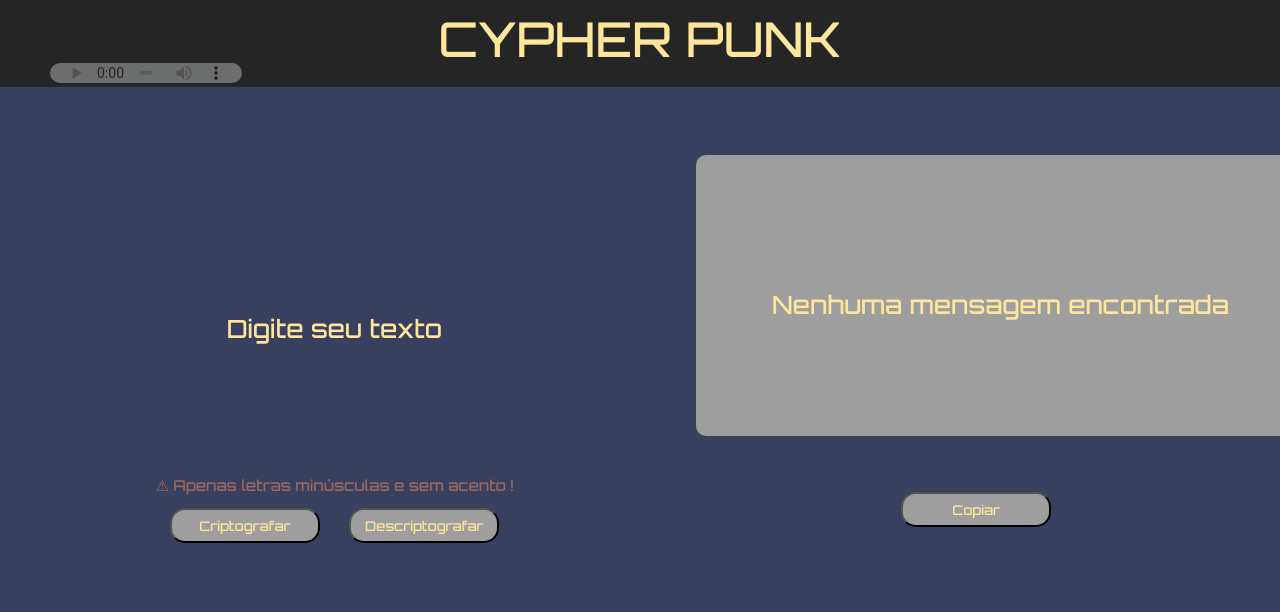
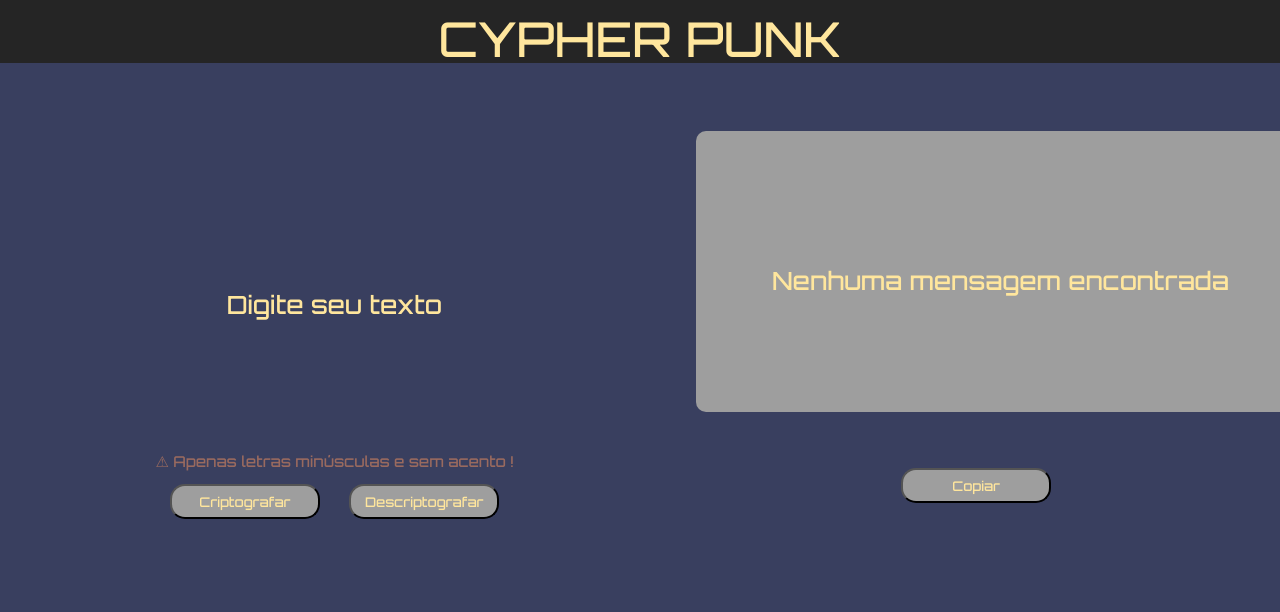
Before and after one commit to o-bobby/-challengeonedecodificador5, a plain HTML site: page index.html in a window 1280 px wide. Shown: the top 612 px of the page. Drawn offline with Linux system fonts and the light colour scheme; grey boxes are pictures that could not be loaded.

Commit message:
Update index.html

```diff
--- a/index.html
+++ b/index.html
@@ -14,7 +14,6 @@
                                        <!---Banner area-->
     <header class="banner">
         <h1 class="main-title" >Cypher Punk</h1>
-        <audio class="audio" src="audio/dark-ambient-126122.mp3" autoplay controls loop ></audio>
     </header>
 
                                           <!--Main area-->
```
